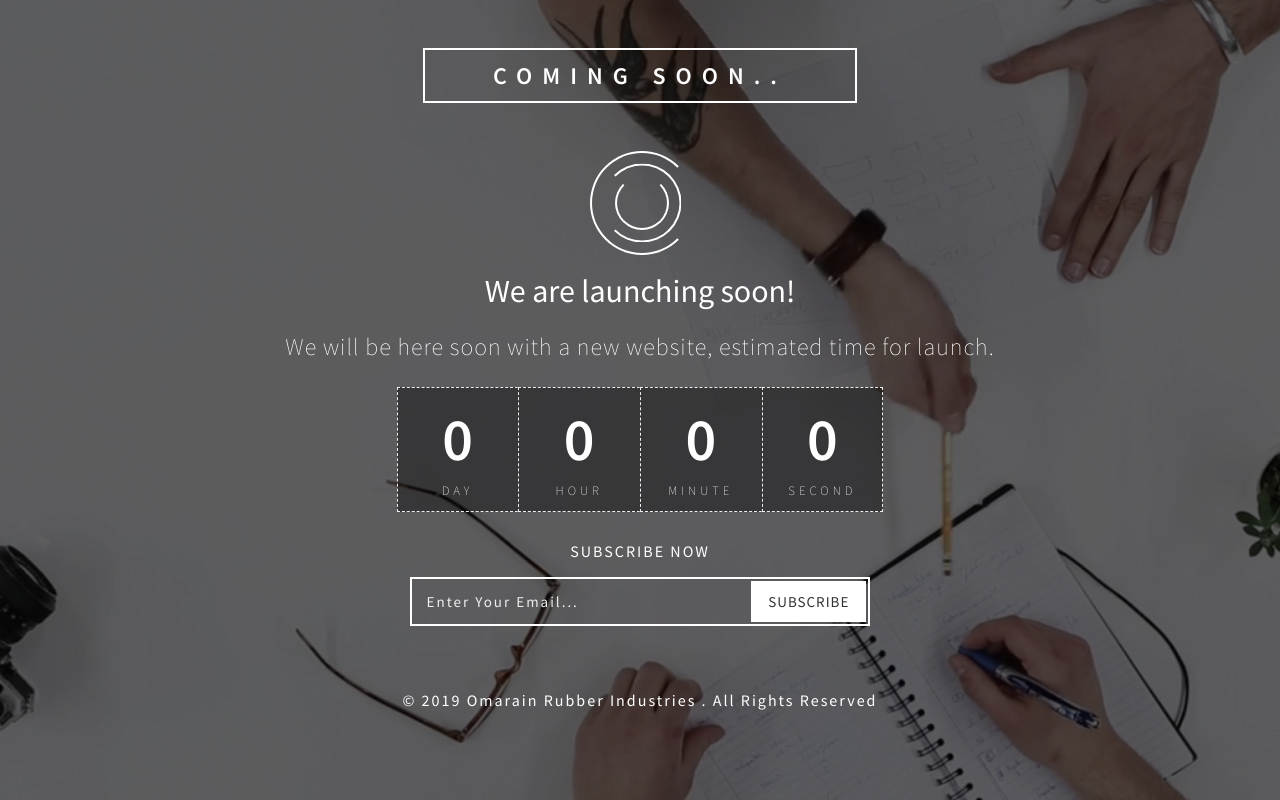
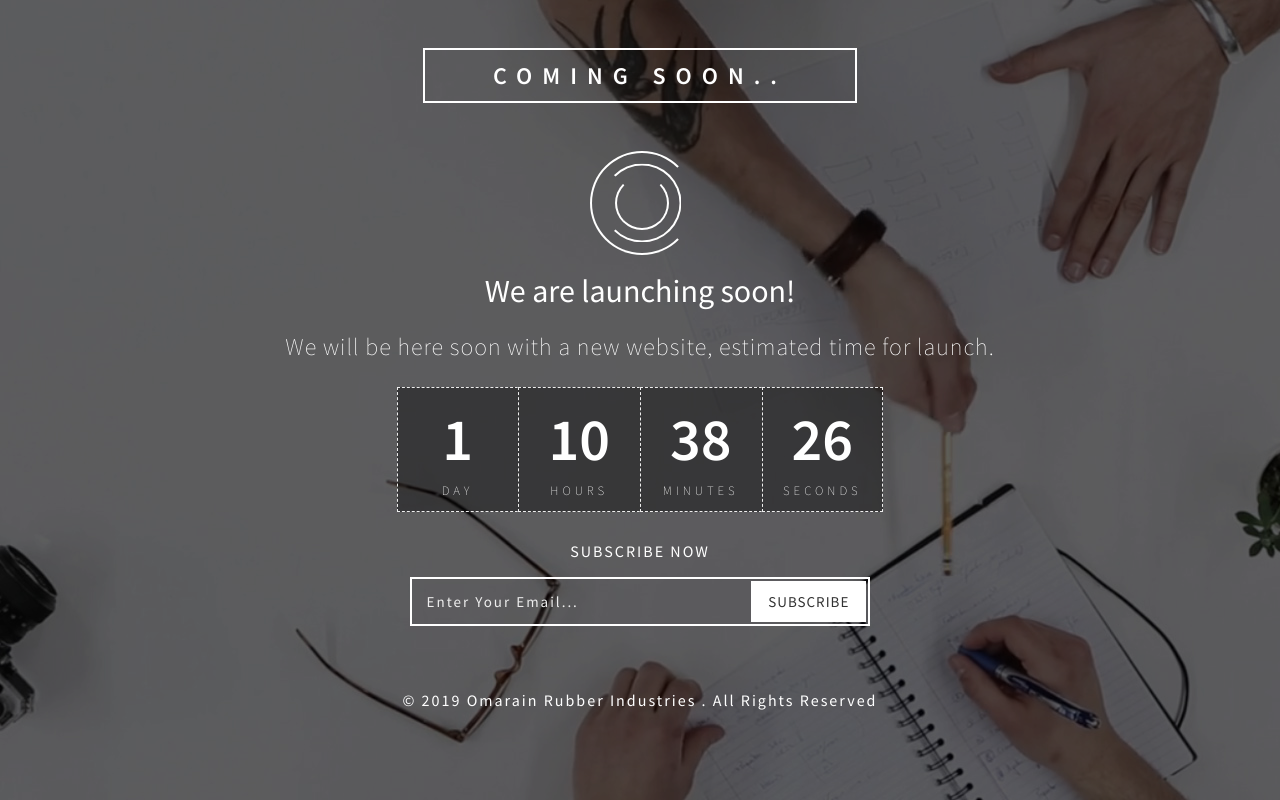
Before and after one commit to softclainsolutionsindia/omarainlaunch, a plain HTML site: page index.html in a window 1280 px wide. Drawn offline with Linux system fonts and the light colour scheme.

Commit message:
time updated

```diff
--- a/index.html
+++ b/index.html
@@ -82,7 +82,7 @@
 		$('#simply-countdown-losange').simplyCountdown({
 			year: 2020,
 			month: 06,
-			day: 01
+			day: 03
 		});
 	</script>
 	<!-- //Countdown-Timer-JavaScript -->
```
